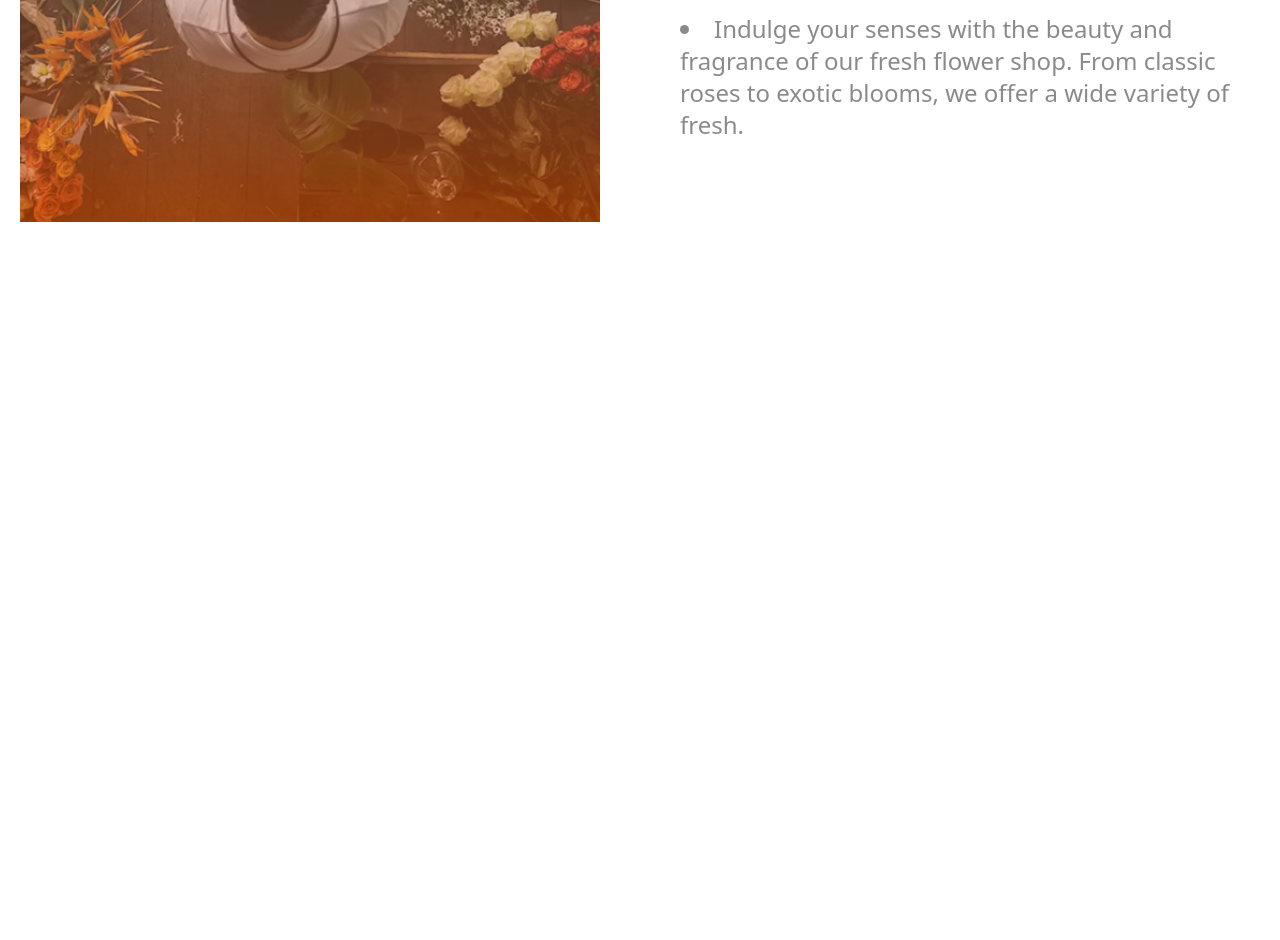
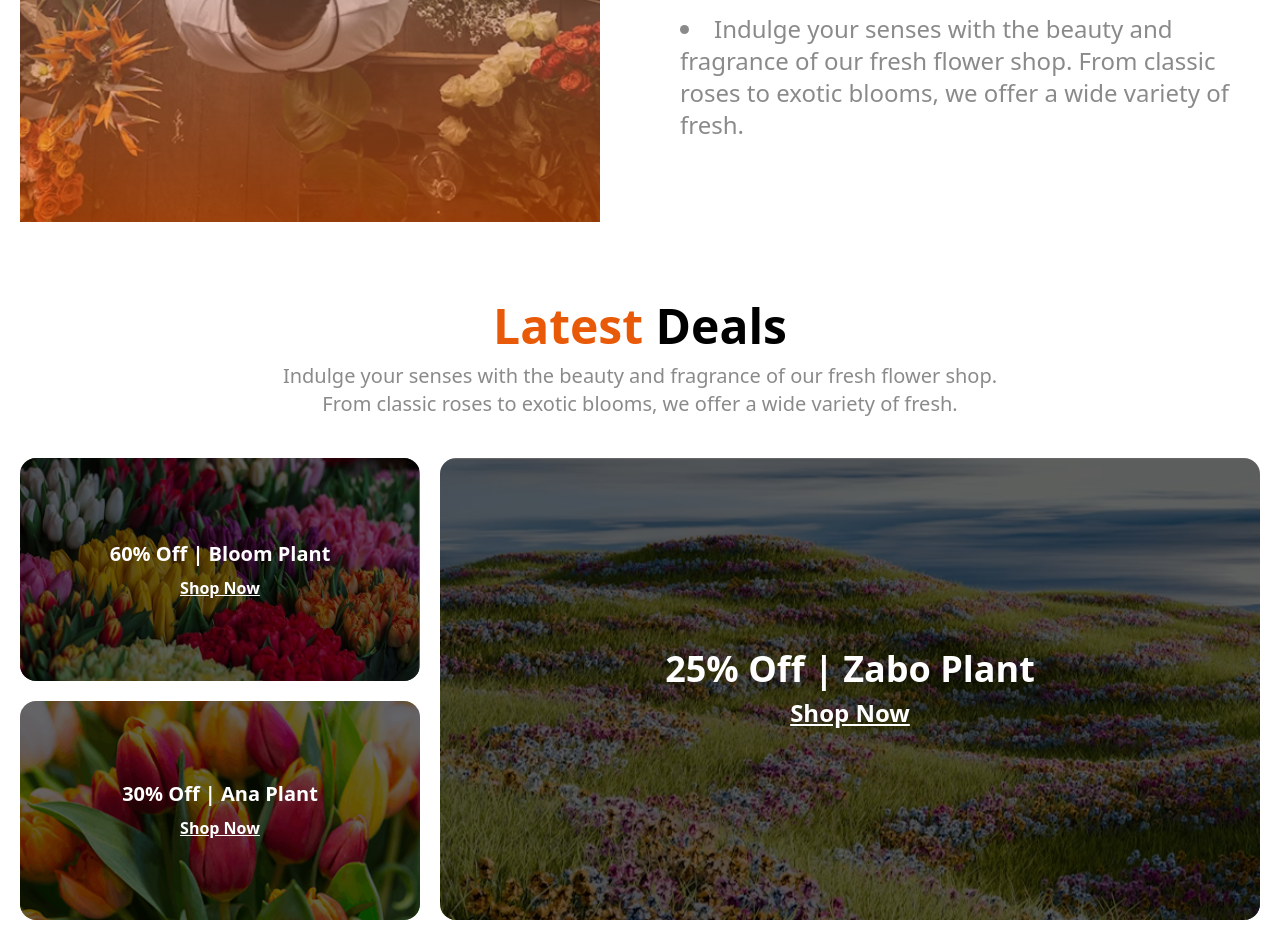
Before and after one commit to somrat350/Assignment-no2, a website: page index.html in a window 1280 px wide. Shown: the part 2313-3253 px from the top of the page. Before the commit the page ends 2555 px from the top, so only its background shows below. Drawn offline with Linux system fonts and the light colour scheme.

Commit message:
Add latest dead section

```diff
--- a/index.html
+++ b/index.html
@@ -174,6 +174,58 @@
 
     </section>
 
+    <!-- Latest deal -->
+    <section class="container mx-auto p-5 mt-10">
+
+      <div class="flex flex-col justify-center items-center text-center gap-3">
+        <h2 class="text-2xl lg:text-5xl font-bold"><span class="text-[#E95A08]">Latest</span> Deals</h2>
+        <p class="max-w-3xl text-sm lg:text-xl text-[#00000075]">
+          Indulge your senses with the beauty and fragrance of our fresh flower shop. From classic roses to exotic
+          blooms, we offer a wide variety of fresh.
+        </p>
+      </div>
+
+      <div class="grid lg:grid-cols-3 gap-5 mt-10">
+
+        <div class="w-full grid gap-5">
+
+          <div class="relative">
+            <img class="w-full h-full rounded-2xl" src="assets/deal-bloom.png" alt="">
+            <div
+              class="absolute top-0 left-0 w-full h-full flex flex-col gap-2 justify-center items-center bg-[#00000099] text-white p-5 rounded-2xl">
+              <h2 class="text-xl font-bold">60% Off | Bloom Plant</h2>
+              <a class="text-base font-semibold underline" href="">Shop Now</a>
+            </div>
+          </div>
+
+          <div class="relative">
+            <img class="w-full h-full rounded-2xl" src="assets/deal-ana.png" alt="">
+            <div
+              class="absolute top-0 left-0 w-full h-full flex flex-col gap-2 justify-center items-center bg-[#00000099] text-white p-5 rounded-2xl">
+              <h2 class="text-xl font-bold">30% Off | Ana Plant</h2>
+              <a class="text-base font-semibold underline" href="">Shop Now</a>
+            </div>
+          </div>
+
+        </div>
+
+
+
+        <div class="relative lg:col-span-2">
+          <img class="w-full h-full rounded-2xl" src="assets/deal-zabo.png" alt="">
+          <div
+            class="absolute top-0 left-0 w-full h-full flex flex-col gap-2 justify-center items-center bg-[#00000099] text-white p-5 rounded-2xl">
+            <h2 class="text-xl lg:text-4xl font-bold">25% Off | Zabo Plant</h2>
+            <a class="text-base lg:text-2xl font-semibold underline" href="">Shop Now</a>
+          </div>
+        </div>
+
+
+
+      </div>
+
+    </section>
+
 
   </main>
 
```
Also changed, not shown: css/output.css.
